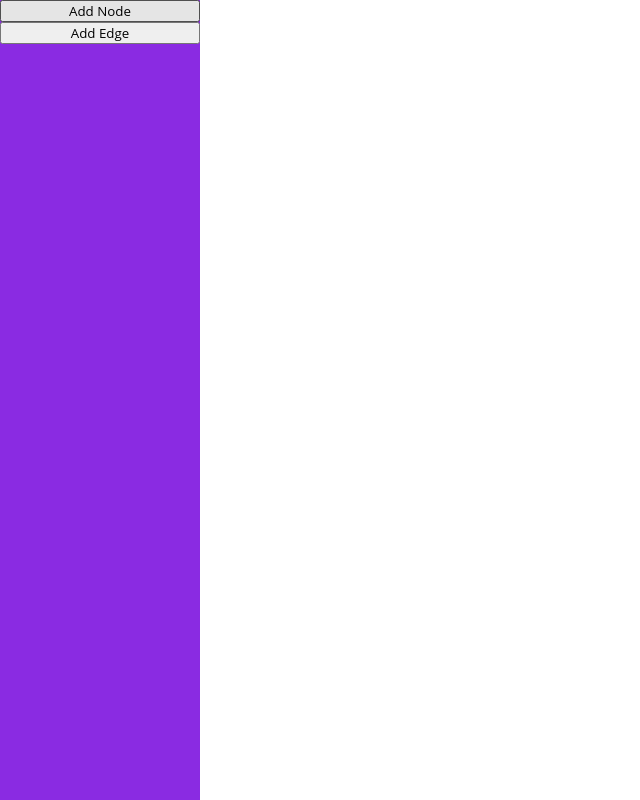
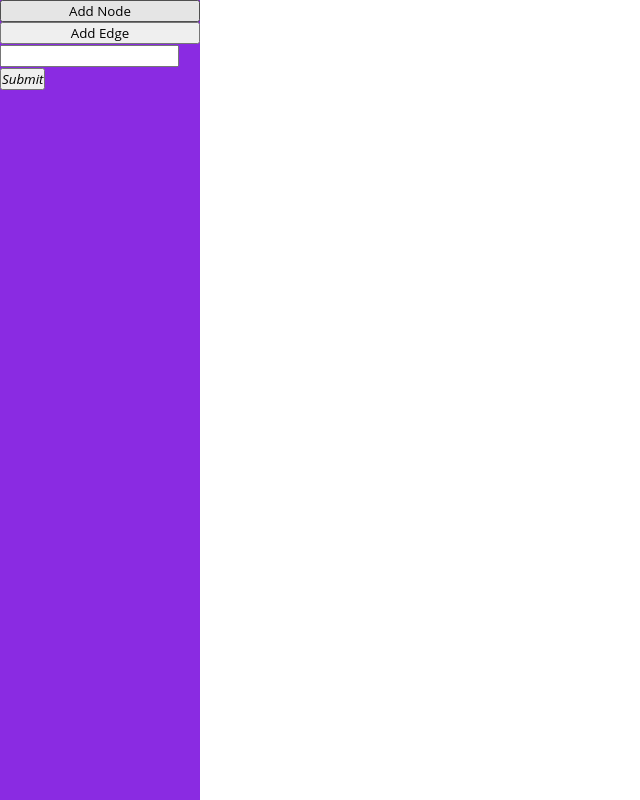
Before and after one commit to Picnic1209/graph-algo-visualizer, a React (Create React App) app: page / in a window 1280 px wide. Shown: the whole page, without its empty margins (0-640 px from the left). Built offline with nearby package versions, Linux system fonts and the light colour scheme.

Commit message:
Implemented add edge by text feature

```diff
--- a/src/App.js
+++ b/src/App.js
@@ -7,13 +7,14 @@ function App() {
   const [nodeList, setNodeList] = useState([]);
   const [currentState, setCurrentState] = useState("idle"); //States -> idle, creatingNode, creatingEdge
   const [edgeList, setEdgeList] = useState([]);
+  const [edgeText, setEdgeText] = useState("");
   return (
     <div className="App">
       <div className="sidebar">
-        <Sidebar nodeList={nodeList} setNodeList={setNodeList} currentState={currentState} setCurrentState={setCurrentState} edgeList={edgeList} setEdgeList={setEdgeList} />
+        <Sidebar edgeText={edgeText} setEdgeText={setEdgeText} nodeList={nodeList} setNodeList={setNodeList} currentState={currentState} setCurrentState={setCurrentState} edgeList={edgeList} setEdgeList={setEdgeList} />
       </div>
       <div className="content">
-        <Content nodeList={nodeList} setNodeList={setNodeList} currentState={currentState} setCurrentState={setCurrentState} edgeList={edgeList} setEdgeList={setEdgeList}></Content>
+        <Content  nodeList={nodeList} setNodeList={setNodeList} currentState={currentState} setCurrentState={setCurrentState} edgeList={edgeList} setEdgeList={setEdgeList}></Content>
       </div>
     </div>
   );
--- a/src/components/sidebar.js
+++ b/src/components/sidebar.js
@@ -1,19 +1,101 @@
-import '../App.css';
-import React from 'react';
+import "../App.css";
+import React from "react";
 
-function Sidebar({ currentState,
+function Sidebar({
+  currentState,
   setCurrentState,
   nodeList,
   setNodeList,
   edgeList,
   setEdgeList,
+  edgeText,
+  setEdgeText,
 }) {
+  const edgeTextHandler = (e) => {
+    console.log(e.target.value);
+    setEdgeText(e.target.value);
+  };
 
-    // var edgeText;
-    // const edgeTextHandler = (e) =>{
-    //     console.log(e.target.value);
-    //     setInputText(e.target.value);
-    //   };
+  const edgeTextAddHandler = (e) => {
+    e.preventDefault();
+    let str = edgeText;
+
+    //if string not valid then return
+    if (/^(?=.*\d)[\d ]+$/.test(str) === false) {
+      window.alert("Invalid Input ");
+      setEdgeText("");
+      return;
+    }
+
+    let words = str.split(" ").filter((w) => w !== "");
+
+    //if too less words then invalid
+    if (words.length < 2) {
+      window.alert("Invalid Input ");
+      setEdgeText("");
+      return;
+    }
+    let n1 = parseInt(words[0]);
+    let n2 = parseInt(words[1]);
+
+    //check if both edge same then return
+    if (n1 === n2) {
+      window.alert("Invalid Input ");
+      setEdgeText("");
+      return;
+    }
+
+    //swap if out of order
+    if (n1 > n2) {
+      let temp = n1;
+      n1 = n2;
+      n2 = temp;
+    }
+
+    //find if valid nodes or not
+    if (n1 <= 0 || n1 > nodeList.length || n2 <= 0 || n2 > nodeList.length) {
+      window.alert("Invalid Input ");
+      setEdgeText("");
+      return;
+    }
+
+    let newEdgeWeight = 1;
+    if (words.length > 2) {
+      newEdgeWeight = parseInt(words[2]);
+    }
+
+    //see if it already exists
+    for (const currEdge of edgeList) {
+      if (currEdge.nodeA.id === n1 && currEdge.nodeB.id === n2) {
+        currEdge.weight = newEdgeWeight;
+        setEdgeText("");
+        return;
+      }
+    }
+
+    //else find the node in nodelist
+    let node1, node2;
+    for (const currNode of nodeList) {
+      if (currNode.id === n1) {
+        node1 = currNode;
+      }
+      if (currNode.id === n2) {
+        node2 = currNode;
+      }
+    }
+
+    //add extra entry in edge list
+    setEdgeList([
+      ...edgeList,
+      {
+        nodeA: node1,
+        nodeB: node2,
+        id: edgeList.length + 1,
+        weight: newEdgeWeight,
+      },
+    ]);
+    setEdgeText("");
+  };
 
   const addNodeButtHandler = (e) => {
     e.preventDefault();
@@ -23,8 +105,7 @@ function Sidebar({ currentState,
       butt.innerHTML = "Add Node";
       let cursor = document.querySelector(".cursor");
       cursor.style.display = "none";
-        }
-        else {
+    } else {
       setCurrentState("creatingNode");
       butt.innerHTML = "Stop Adding Node";
       let cursor = document.querySelector(".cursor");
@@ -38,30 +119,34 @@ function Sidebar({ currentState,
     if (currentState === "creatingEdge") {
       setCurrentState("idle");
       butt.innerHTML = "Add Edge";
-        }
-        else {
+    } else {
       setCurrentState("creatingEdge");
       butt.innerHTML = "Stop Adding Edge";
     }
   };
   return (
     <div className="sidebarRoot">
-            <button className="addNodeButt" onClick={addNodeButtHandler}> Add Node </button>
-            <button className="addEdgeButt" onClick={addEdgeButtHandler}> Add Edge </button>
-            {/* //
+      <button className="addNodeButt" onClick={addNodeButtHandler}>
+        {" "}
+        Add Node{" "}
+      </button>
+      <button className="addEdgeButt" onClick={addEdgeButtHandler}>
+        {" "}
+        Add Edge{" "}
+      </button>
+
+      {/* add text */}
       <form>
-                <input value={edgeText} onChange={edgeTextHandler} type="text" className="todo-input" />
-                <button onClick={submitTodoHandler} className="todo-button" type="submit">
-                    <i className="fas fa-plus-square"></i>
+        <input
+          value={edgeText}
+          onChange={edgeTextHandler}
+          type="text"
+          className="edgetext"
+        />
+        <button className="addEdgeText" onClick={edgeTextAddHandler}>
+          <i className="edgeTextSubmitButton">Submit</i>
         </button>
-                <div className="select">
-                    <select name="todos" className="filter-todo">
-                    <option value="all">All</option>
-                    <option value="completed">Completed</option>
-                    <option value="uncompleted">Uncompleted</option>
-                    </select>
-                </div>
-            </form> */}
+      </form>
     </div>
   );
 }
```
Lines whose indentation alone changed are shown as unchanged.
